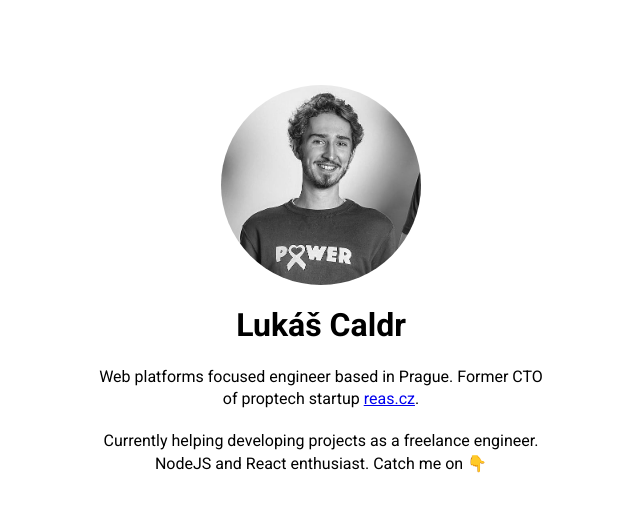
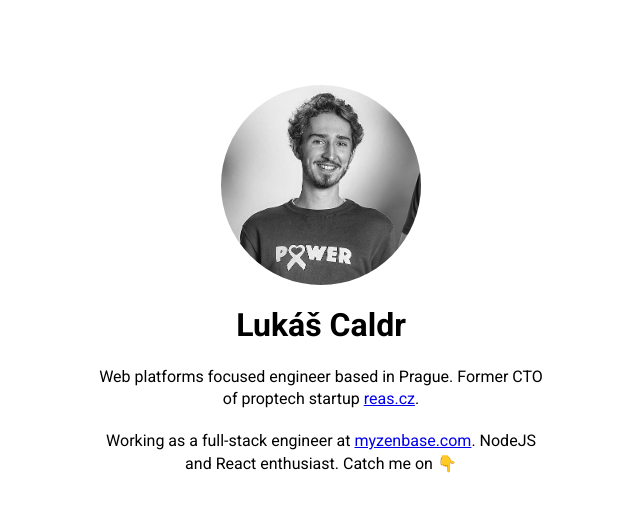
Before and after one commit to bycaldr/bycaldr, a Next.js app: page / in a window 1280 px wide. Shown: the top 510 px of the page, without its empty margins (319-959 px from the left). Built offline with nearby package versions, Linux system fonts and the light colour scheme; some icons are missing; a web font is replaced by a local one.

Commit message:
myzenbase.com added

```diff
--- a/pages/index.tsx
+++ b/pages/index.tsx
@@ -16,7 +16,7 @@ const Homepage = () => (
             proptech startup <a href="https://www.reas.cz">reas.cz</a>.
           </p>
           <p>
-            Currently helping developing projects as a freelance engineer.
+            Working as a full-stack engineer at <a href="https://myzenbase.com" target="_blank">myzenbase.com</a>.
             NodeJS and React enthusiast. Catch me on 👇
           </p>
           <div className="socials d-flex align-items-center justify-content-center">
```
